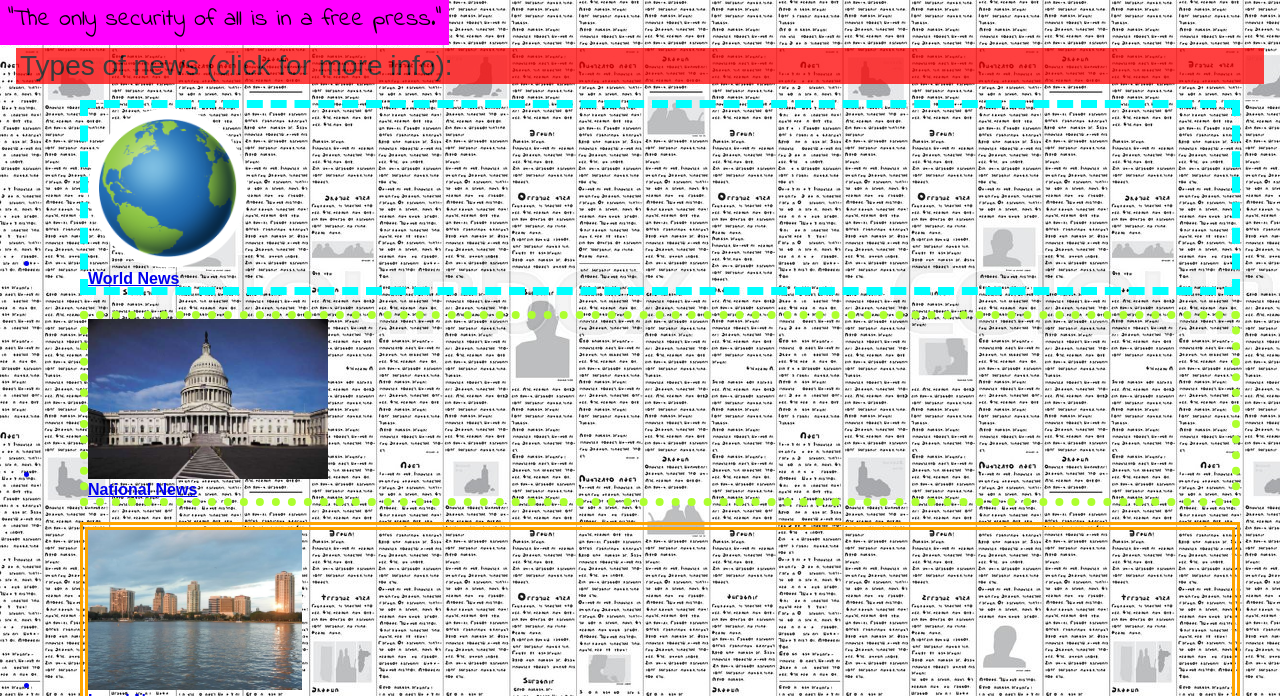
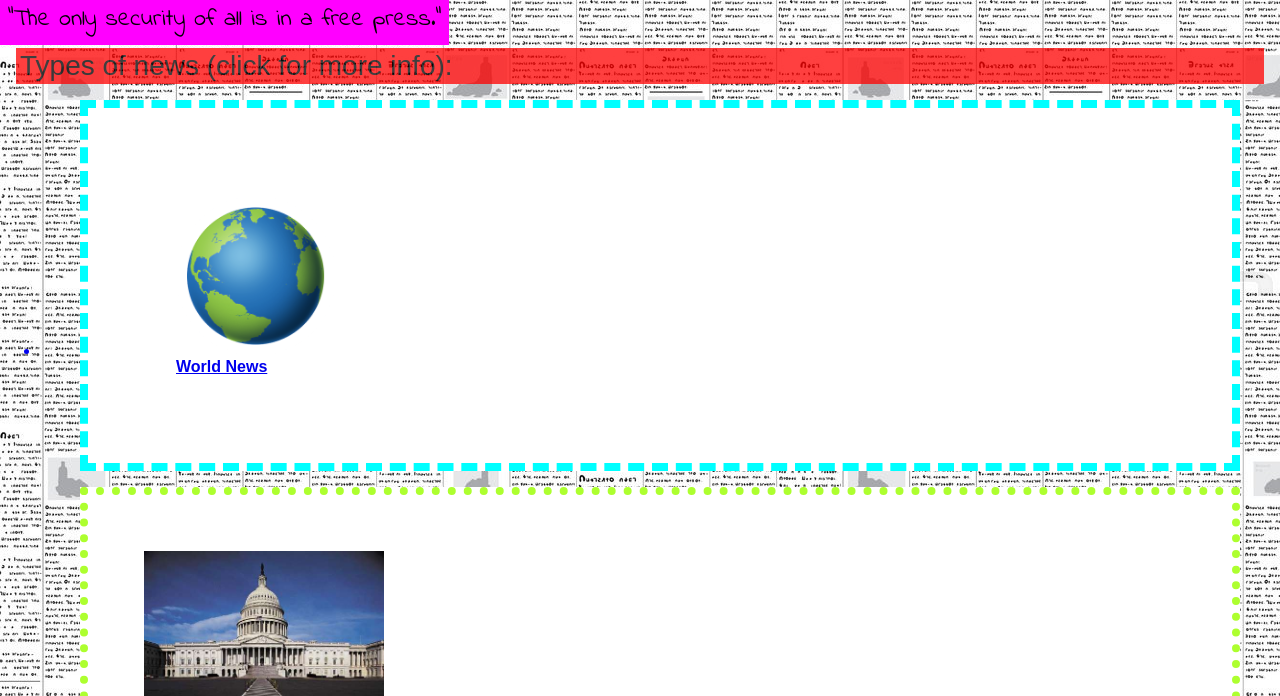
Before and after one commit to aperniciaro/hobbies-CSS, a website: page public/index.html in a window 1280 px wide. Shown: the part 104-800 px from the top of the page. Drawn offline with Linux system fonts and the light colour scheme.

Commit message:
Added more formatting

```diff
--- a/public/index.html
+++ b/public/index.html
@@ -19,7 +19,7 @@
       <ul>
         <a href="/world.html">
           <li>
-            <figure id="border-a" class="centered-fig">
+            <figure id="border-a" class="fig-gamma">
               <img src="/images/globe.png" alt="globe" />
               <figcaption>World News</figcaption>
             </figure>
@@ -27,7 +27,7 @@
         </a>
         <a href="/national.html">
           <li>
-            <figure id="border-b">
+            <figure id="border-b" class="fig-alpha">
               <img src="/images/capitol.jpg" alt="US Capitol" />
               <figcaption>National News</figcaption>
             </figure>
@@ -35,7 +35,7 @@
         </a>
         <a href="/local.html">
           <li>
-            <figure id="border-c">
+            <figure id="border-c" class="fig-beta">
               <img src="/images/st pete skyline.jpg" alt="skyline" />
               <figcaption>Local News</figcaption>
             </figure>
--- a/public/screen.css
+++ b/public/screen.css
@@ -79,6 +79,25 @@ h2 {
   background-color: pink;
 }
 
-.centered-fig {
-  align-content: center;
+.fig-alpha {
+  box-sizing: border-box;
+  padding: 3.5rem;
+  background-color: white;
 }
+
+.fig-beta {
+  box-sizing: border-box;
+  padding: 4.5rem;
+  background-color: white;
+}
+
+.fig-gamma {
+  box-sizing: border-box;
+  padding: 5.5rem;
+  background-color: white;
+}
+
+h6 {
+  margin: 0.25rem;
+  font-size: 1rem;
+}
```
Also changed, not shown: public/local.html (+1 -0 lines), public/national.html (+1 -0 lines), public/world.html (+1 -0 lines).
